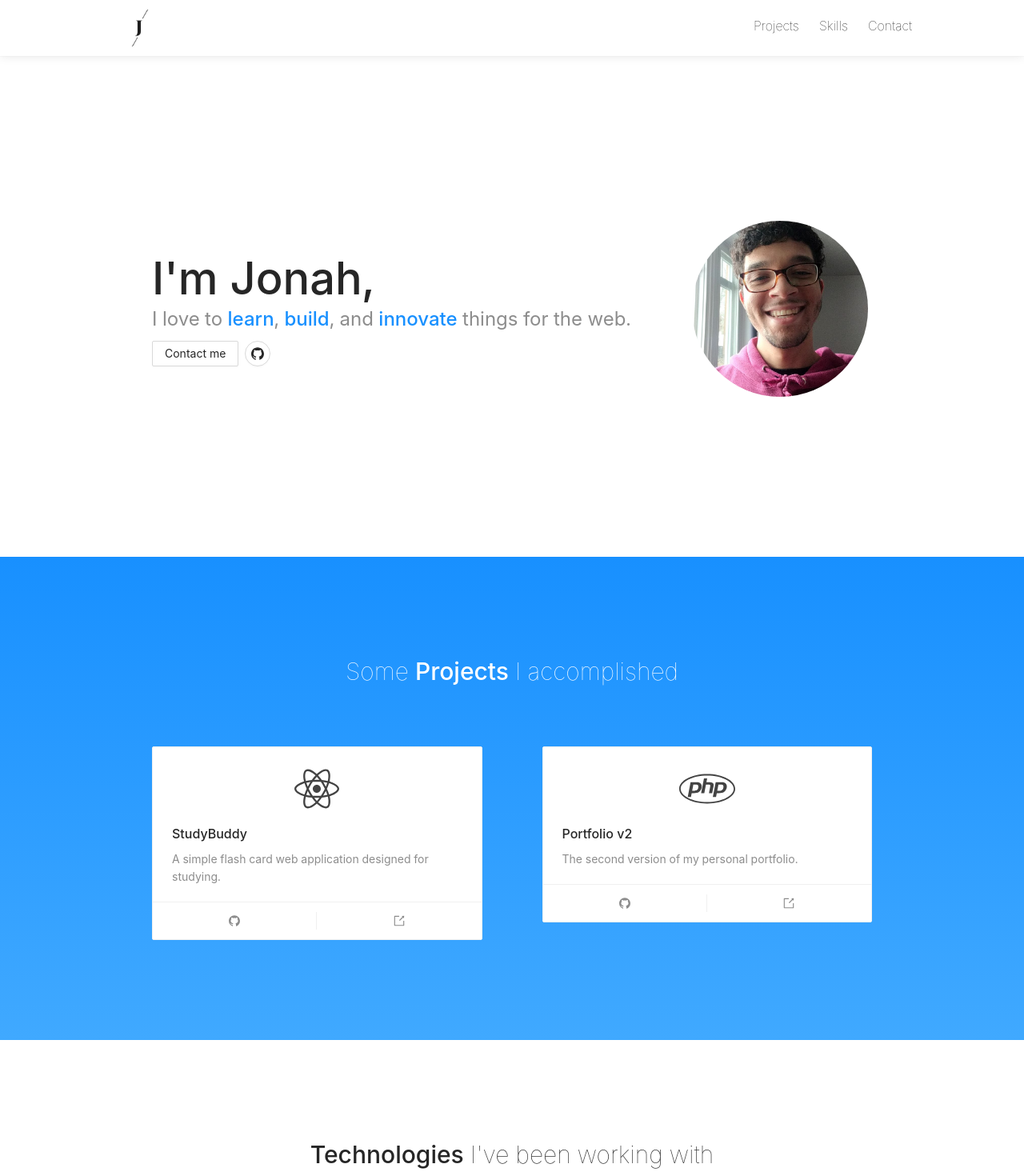
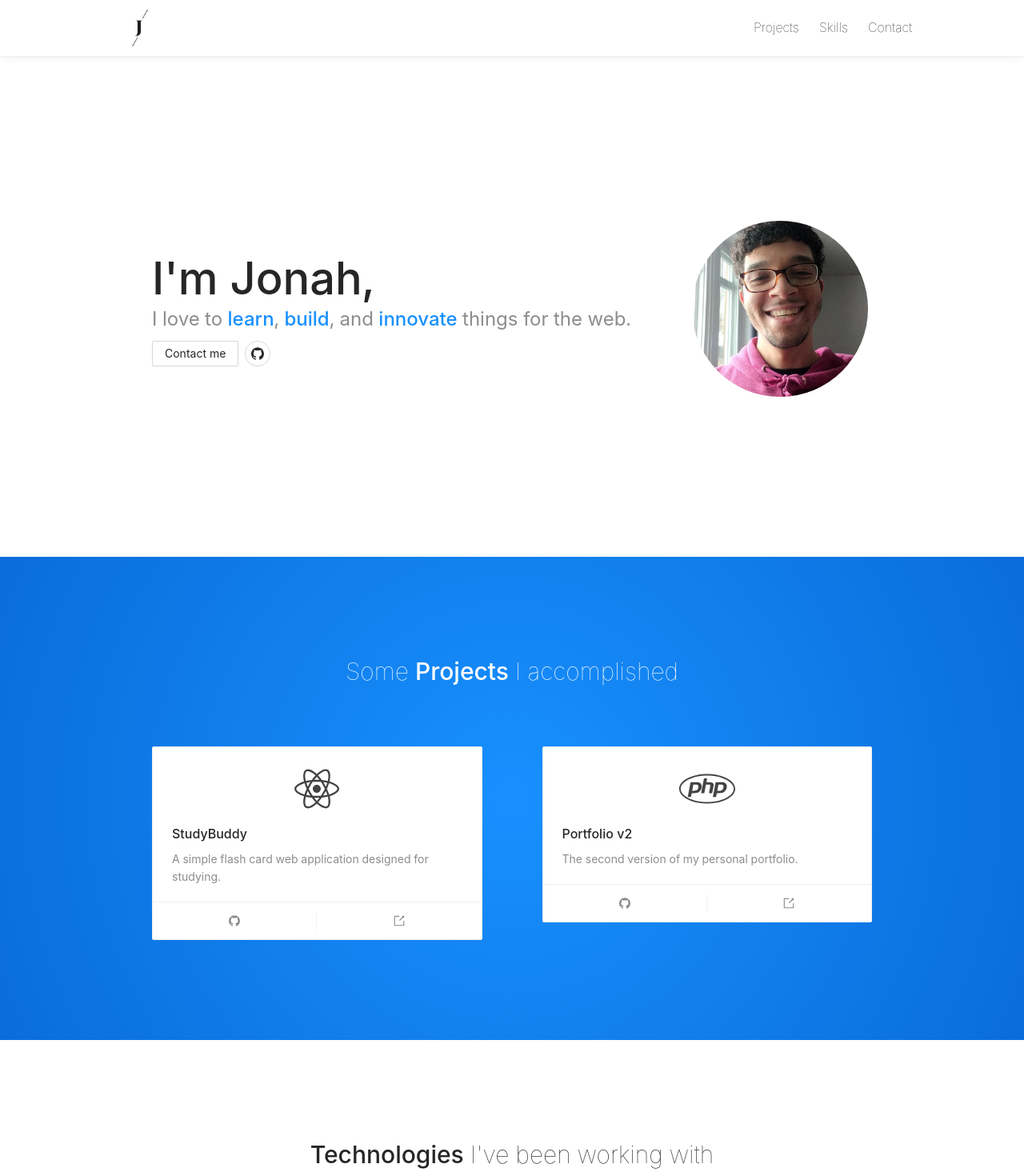
Before and after one commit to jonahlouis4/Portfolio-v3, a React (Create React App) app: page / in a window 1280 px wide. Shown: the top 1470 px of the page at 80% size. Built offline with nearby package versions, Linux system fonts and the light colour scheme.

Commit message:
:Heavy_checkl_mark: Nav links now functional

```diff
--- a/src/App.js
+++ b/src/App.js
@@ -11,6 +11,8 @@ import Footer from './components/Footer'
 function App() {
   /** Contains the section names for the navigation */
   const [sectionName] = useState({section1: "Projects", section2: "Skills", section3: "Contact"})
+  /** Contains the sections links for the navigation */
+  const [sectionLink] = useState({section1: "project-section", section2: "skill-section", section3: "contact-section"})
   /** Determines wether the side navigation is opened (isOpen = true), or closed (isOpen = false) */
   const [isOpen, setIsOpen] = useState(false);
 
@@ -24,20 +26,20 @@ function App() {
 
   return (
     <>
-      <SideNav isOpen={isOpen} sideNavControl={sideNavControl} sectionName={sectionName} />
-      <Header isOpen={isOpen} sideNavControl={sideNavControl} sectionName={sectionName} />
+      <SideNav isOpen={isOpen} sideNavControl={sideNavControl} sectionName={sectionName} sectionLink={sectionLink}/>
+      <Header isOpen={isOpen} sideNavControl={sideNavControl} sectionName={sectionName} sectionLink={sectionLink}/>
       {/* Section - Introduction */}
-      <div className="container">
+      <div className="container" id={sectionLink.section1}>
         <Introduction />
       </div>
       {/* Section - Projects */}
-      <div id="container-bg-1">
+      <div class="container-bg-1" id={sectionLink.section2}>
         <div className="container">
           <Projects />
         </div>
       </div>
       {/* Section - Technologies */}
-      <div className="container">
+      <div className="container" id={sectionLink.section3}>
         <Technologies />
         <Footer />
       </div>
--- a/src/App.less
+++ b/src/App.less
@@ -6,8 +6,8 @@
 /*
 ======= UNIVERSAL BACKGROUND =======
 */
-#container-bg-1 {
-    background: linear-gradient(to top,#40a9ff 0%, #1890ff 100%);
+.container-bg-1 {
+    background: radial-gradient(circle, rgba(24,144,255,1) 0%, rgba(9,109,217,1) 100%);
 }
 
 /*
--- a/src/components/Header.js
+++ b/src/components/Header.js
@@ -1,10 +1,9 @@
 import React from 'react'
 import './Header.css'
-import { Typography } from 'antd'
+
 import { MenuOutlined } from '@ant-design/icons'
 import logo from '../images/logo_home.jpg'
 
-const { Title } = Typography
 
 const navContainer = {
     width: '100%',
@@ -33,10 +32,10 @@ const menuIcon = {
 const sections = {
     fontSize: '16px',
     fontWeight: '100',
-    marginTop: '20px',
+    marginTop: '22px',
 }
 
-const Header = ({isOpen, sideNavControl, sectionName}) => {
+const Header = ({isOpen, sideNavControl, sectionName, sectionLink}) => {
     /** Sets isOpen useState to true */
     const navControl = () => {
         var open = isOpen;
@@ -51,13 +50,13 @@ const Header = ({isOpen, sideNavControl, sectionName}) => {
             <div
             className="nav"
             >
-                <a href="#" style={homeLink}><img src={logo} width='70'/></a>
+                <a href="/" style={homeLink}><img src={logo} width='70'/></a>
                 <div
                 style={sectionContainer}
                 >
-                    <a href="#" style={sections} className="section-sections sLink">{sectionName.section1}</a>
-                    <a href="#" style={sections} className="section-sections sLink">{sectionName.section2}</a>
-                    <a href="#" style={sections} className="section-sections sLink">{sectionName.section3}</a>
+                    <a href={'#'+sectionLink.section1} style={sections} className="section-sections sLink">{sectionName.section1}</a>
+                    <a href={'#'+sectionLink.section2} style={sections} className="section-sections sLink">{sectionName.section2}</a>
+                    <a href={'#'+sectionLink.section3} style={sections} className="section-sections sLink">{sectionName.section3}</a>
                     <MenuOutlined style={menuIcon} className="section-menu" onClick={navControl}/>
                 </div>
             </div>
--- a/src/components/SideNav.js
+++ b/src/components/SideNav.js
@@ -35,7 +35,7 @@ const closeBtn = {
  * @param {function} sideNavControl - Closes the side navigation
  * @param {object} sectionName - Contains all section names
  */
-const SideNav = ({isOpen, sideNavControl, sectionName}) => {
+const SideNav = ({isOpen, sideNavControl, sectionName, sectionLink}) => {
     /** Holds the classname for when the navigation is OPEN */
     const navOpenClass = "sideNav-open";
     /** Holds the classname for when the navigation is CLOSED */
@@ -51,9 +51,9 @@ const SideNav = ({isOpen, sideNavControl, sectionName}) => {
     return (
         <div style={sideNavStyle} className={isOpen ? navOpenClass : navCloseClass}>
             <a><CloseOutlined style={closeBtn} onClick={navControl} className="options"/></a>
-            <a href="#"><Text type="secondary" className="options">{sectionName.section1}</Text></a>
-            <a href="#"><Text type="secondary" className="options">{sectionName.section2}</Text></a>
-            <a href="#"><Text type="secondary" className="options">{sectionName.section3}</Text></a>
+            <a href={'#'+sectionLink.section1}><Text type="secondary" className="options">{sectionName.section1}</Text></a>
+            <a href={'#'+sectionLink.section2}><Text type="secondary" className="options">{sectionName.section2}</Text></a>
+            <a href={'#'+sectionLink.section3}><Text type="secondary" className="options">{sectionName.section3}</Text></a>
         </div>
     )
 }
--- a/src/index.css
+++ b/src/index.css
@@ -1,3 +1,7 @@
+html {
+  scroll-behavior: smooth;
+}
+
 body {
   margin: 0;
   font-family: -apple-system, BlinkMacSystemFont, 'Segoe UI', 'Roboto', 'Oxygen',
```
Also changed, not shown: 1 other file (tests, documents, lock files or other folders).
